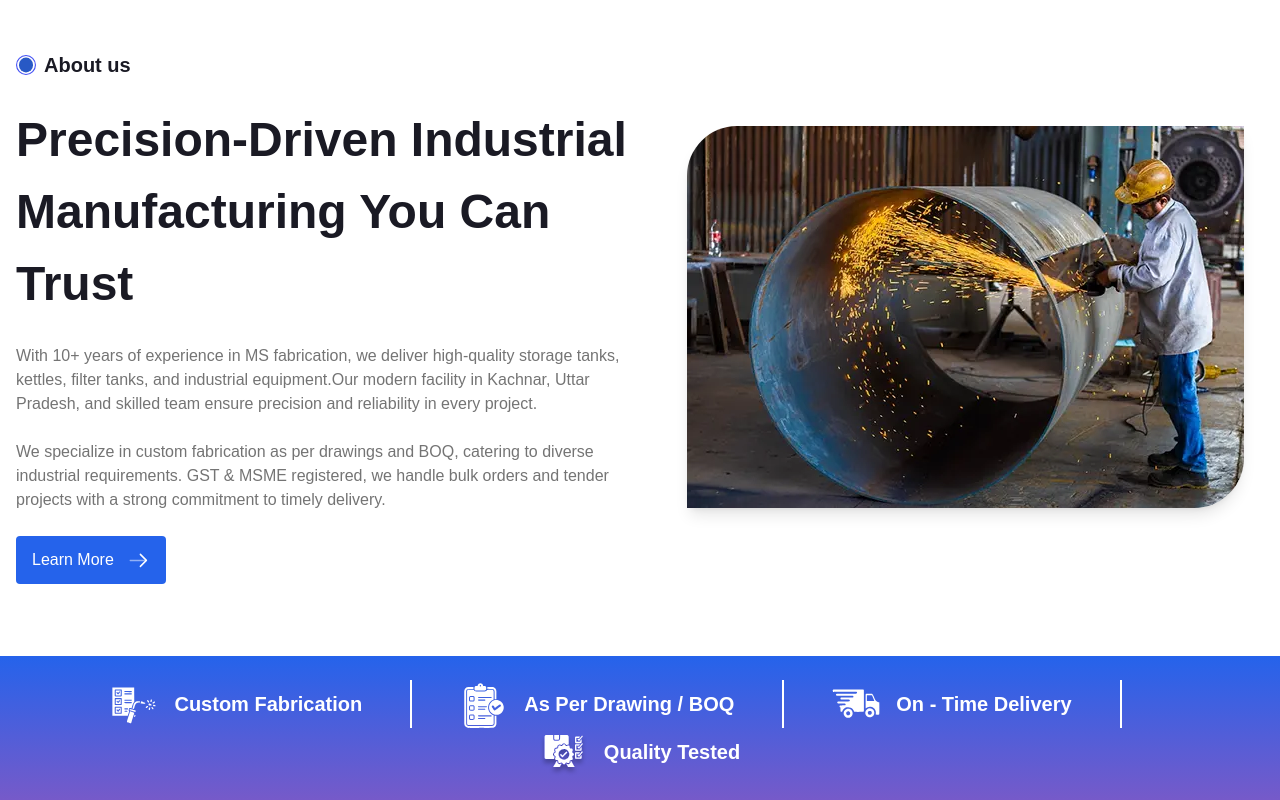
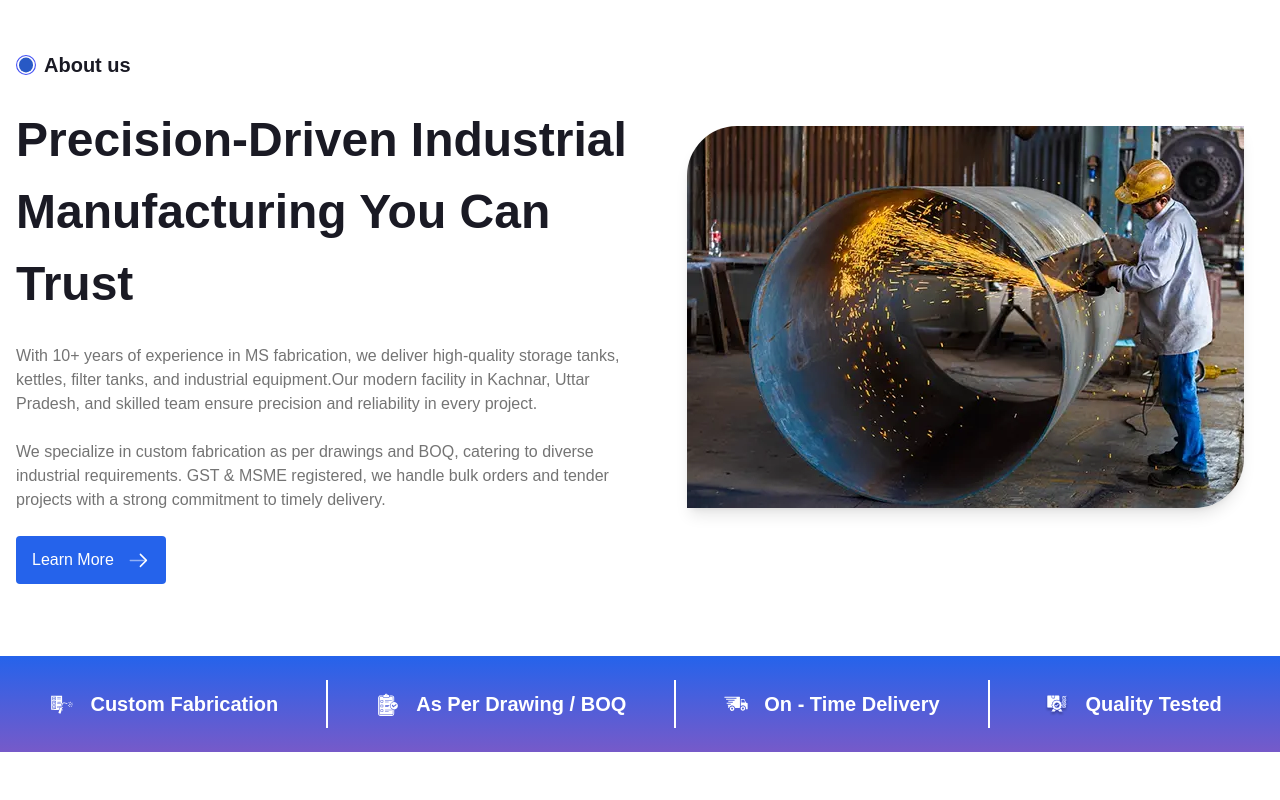
Before and after one commit to aastha-mirai/textile-comp, a React (Vite) app: page / in a window 1280 px wide. Shown: the part 774-1574 px from the top of the page. After the commit the page ends 1526 px from the top, so only its background shows below. Built offline with nearby package versions, Linux system fonts and the light colour scheme; a web font is replaced by a local one.

Commit message:
fix padding and gap issue

```diff
--- a/src/components/FeatureStat/FeatureStat.component.tsx
+++ b/src/components/FeatureStat/FeatureStat.component.tsx
@@ -1,12 +1,22 @@
 import { Icon, Typography } from "@components";
 import type { FeatureStatsCardData } from "./FeatureStat.types";
+import { useScreenSize } from "@utils/useScreenSize";
 
 const FeatureStat: React.FC<FeatureStatsCardData> = (props) => {
-  const { id, icon, text } = props;
+  const { id, icon, text, textVariant, textVariantForMobile } = props;
+  const { isMobile } = useScreenSize();
   return (
-    <div key={id} className="flex items-center justify-center gap-4 min-w-48">
-      <Icon icon={icon} size={48} color="white" />
-      <Typography variant="headline" text={text} color="white" weight="bold" />
+    <div
+      key={id}
+      className="flex items-center justify-center gap-2 md:gap-4 min-w-48"
+    >
+      <Icon icon={icon} size={isMobile ? 48 : 24} color="white" />
+      <Typography
+        variant={isMobile ? textVariantForMobile : textVariant}
+        text={text}
+        color="white"
+        weight="bold"
+      />
     </div>
   );
 };
--- a/src/components/FeatureStat/FeatureStat.types.ts
+++ b/src/components/FeatureStat/FeatureStat.types.ts
@@ -1,7 +1,9 @@
-import type { IconName } from "@components";
+import type { IconName, TypoVariant } from "@components";
 
 export interface FeatureStatsCardData {
   id: number;
   icon: IconName;
   text: string;
+  textVariant: TypoVariant;
+  textVariantForMobile: TypoVariant;
 }
--- a/src/containers/Feature/Feature.component.tsx
+++ b/src/containers/Feature/Feature.component.tsx
@@ -5,11 +5,15 @@ const Feature = () => {
   return (
     <section
       aria-label="Stats Section"
-      className="h-auto flex bg-theme-gradient items-center justify-center gap-6 sm:gap-8 xl:gap-0 py-6 px-8 flex-wrap"
+      className="h-auto flex bg-theme-gradient items-center justify-center gap-2 px-1 xl:gap-0 py-6 flex-wrap"
     >
       {featureStatsCard.map((card, index) => (
         <div key={card.id} className="flex items-center">
-          <FeatureStat {...card} />
+          <FeatureStat
+            {...card}
+            textVariant="headline"
+            textVariantForMobile="body"
+          />
 
           {/* Divider except last item */}
           {index !== featureStatsCard.length - 1 && (
```
